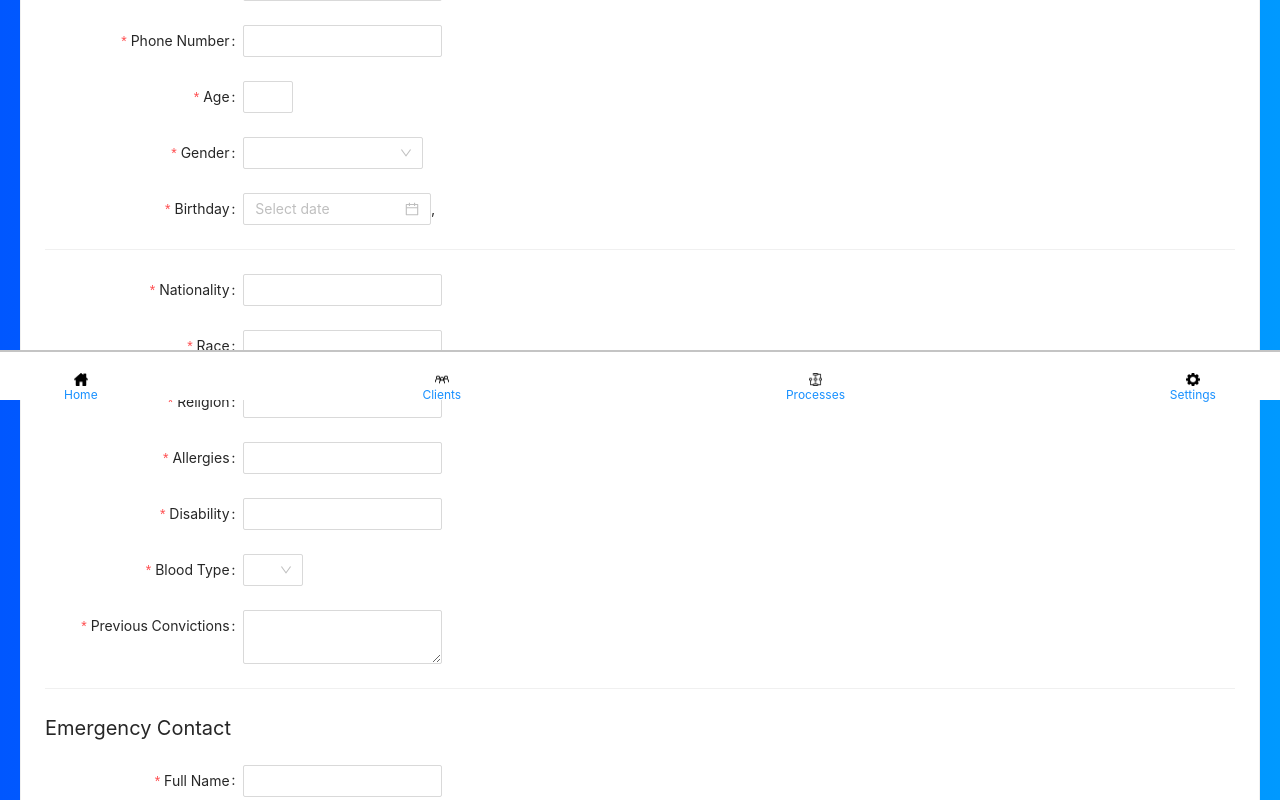
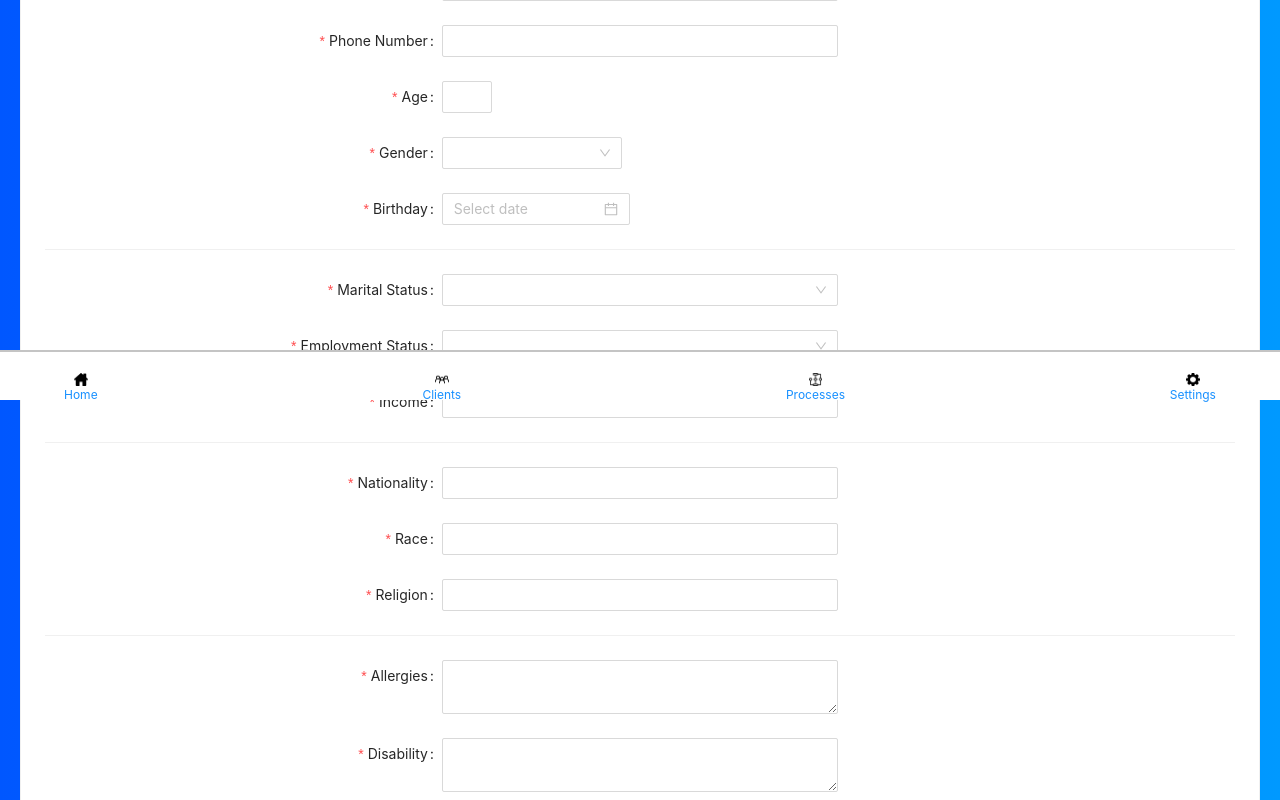
Before and after one commit to cfg2020apac/team-6, a React (Create React App) app in the folder my-app/: page /client-registration in a window 1280 px wide. Shown: the part 400-1200 px from the top of the page. Built offline with nearby package versions, Linux system fonts and the light colour scheme; no server answers; what react-sizes would draw is missing.

Commit message:
Frontend client registration complete

```diff
--- a/my-app/src/components/client_registration/ClientRegistration.js
+++ b/my-app/src/components/client_registration/ClientRegistration.js
@@ -15,6 +15,10 @@ const { TextArea } = Input;
 
 function ClientRegistration(props) {
     const [form] = Form.useForm();
+
+    const submitForm = (values) => {
+        console.log(values);
+    }
 
     return (
         <div>
@@ -85,7 +89,7 @@ function ClientRegistration(props) {
 
                     <Divider></Divider>
 
-                    <Form {...layout} form={form} name="control-hooks" onFinish={submitForm()}>
+                    <Form {...layout} form={form} name="control-hooks" onFinish={submitForm}>
                         <Text
                             style={{
                                 fontSize: "20px"
@@ -178,9 +182,53 @@ function ClientRegistration(props) {
                                 },
                             ]}
                         >
-                            <Space direction="vertical">
-                                <DatePicker/>
-                            </Space>,
+                            <DatePicker/>
+                        </Form.Item>
+
+                        <Divider></Divider>
+
+                        <Form.Item
+                            name="maritalStatus"
+                            label="Marital Status"
+                            rules={[
+                                {
+                                    required: true
+                                },
+                            ]}
+                        >
+                            <Select>
+                                <Option value="Single">Single</Option>
+                                <Option value="Married">Married</Option>
+                                <Option value="Seperated">Separated</Option>
+                                <Option value="Divorced">Divorced</Option>
+                            </Select>
+                        </Form.Item>
+
+                        <Form.Item
+                            name="employmentStatus"
+                            label="Employment Status"
+                            rules={[
+                                {
+                                    required: true
+                                },
+                            ]}
+                        >
+                            <Select>
+                                <Option value="Employed">Employed</Option>
+                                <Option value="Unemployed">Unemployed</Option>
+                            </Select>
+                        </Form.Item>
+
+                        <Form.Item
+                            name="income"
+                            label="Income"
+                            rules={[
+                                {
+                                    required: true
+                                },
+                            ]}
+                        >
+                            <Input/>
                         </Form.Item>
 
                         <Divider></Divider>
@@ -221,6 +269,8 @@ function ClientRegistration(props) {
                             <Input/>
                         </Form.Item>
 
+                        <Divider></Divider>
+
                         <Form.Item
                             name="allergies"
                             label="Allergies"
@@ -230,7 +280,7 @@ function ClientRegistration(props) {
                                 },
                             ]}
                         >
-                            <Input/>
+                            <TextArea/>
                         </Form.Item>
 
                         <Form.Item
@@ -242,7 +292,7 @@ function ClientRegistration(props) {
                                 },
                             ]}
                         >
-                            <Input/>
+                            <TextArea/>
                         </Form.Item>
 
                         <Form.Item
@@ -269,8 +319,6 @@ function ClientRegistration(props) {
                                 <Option value="AB+">AB+</Option>
                             </Select>
                         </Form.Item>
-
-
 
                         <Form.Item
                             name="previousConvictions"
@@ -333,6 +381,12 @@ function ClientRegistration(props) {
                             <Input/>
                         </Form.Item>
 
+
+                        <Form.Item {...tailLayout}>
+                            <Button type="primary" htmlType="submit">
+                                Submit
+                            </Button>
+                        </Form.Item>
                     </Form>
                 </BCard>
 
@@ -345,17 +399,13 @@ function ClientRegistration(props) {
 
 }
 
-function submitForm() {
-
-}
-
 const layout = {
-    labelCol: { span: 4 },
-    wrapperCol: { span: 4 },
+    labelCol: { span: 8 },
+    wrapperCol: { span: 8 },
 };
 
 const tailLayout = {
-    wrapperCol: { offset: 8, span: 16 },
+    wrapperCol: { span: 16 },
 };
 
 const styles = {
```
